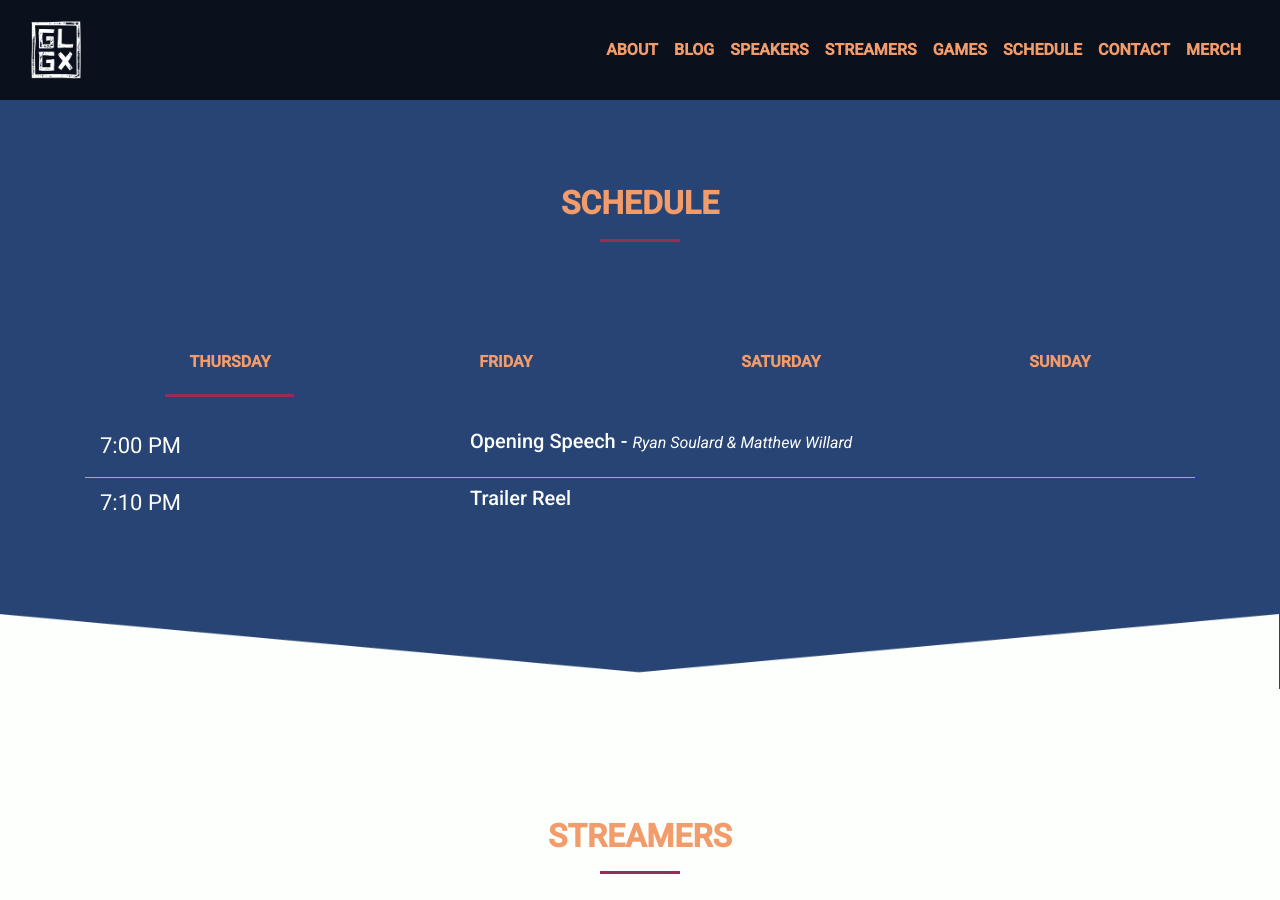
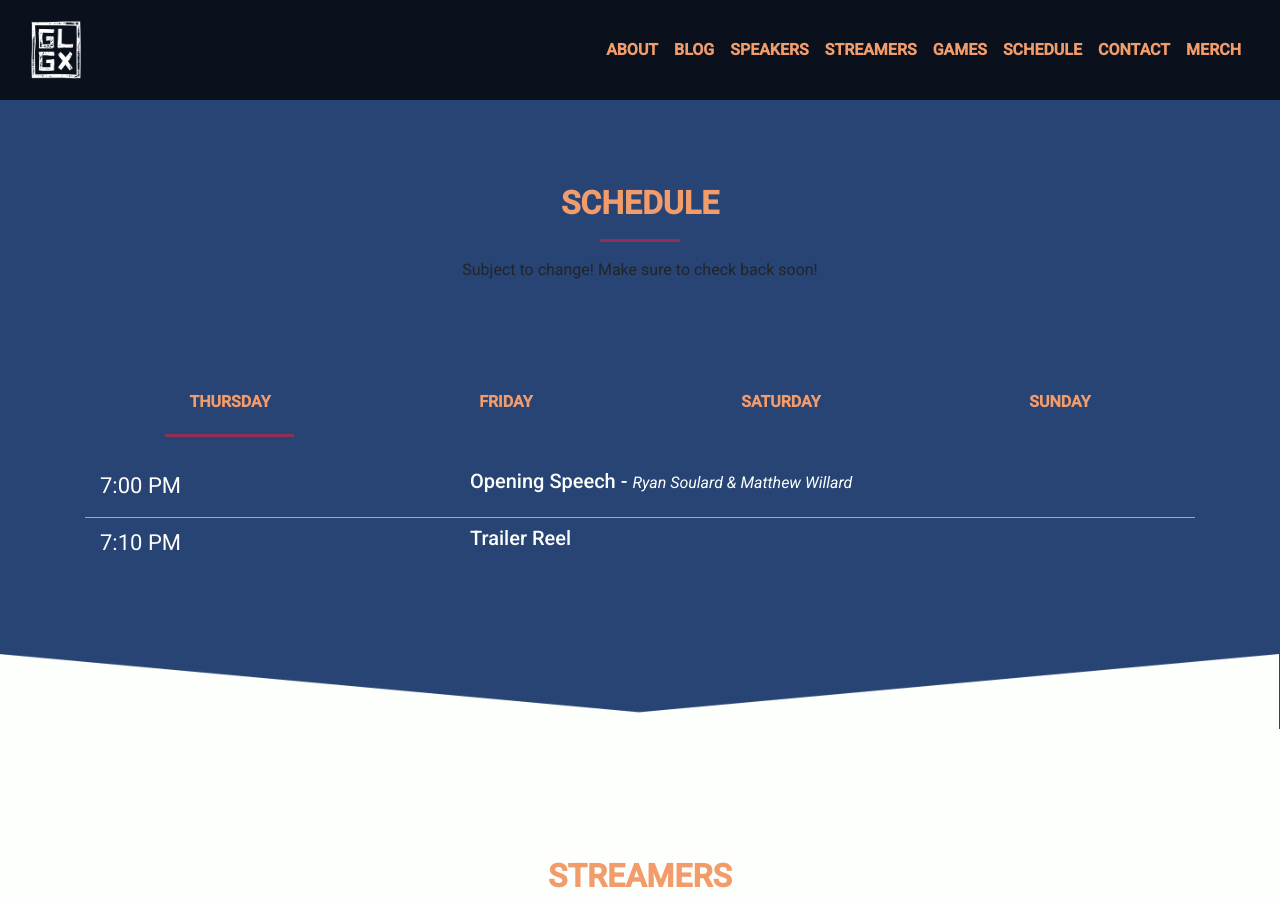
Before and after one commit to LTUX-Admin/LTUX-Admin.github.io, a Jekyll site: the page built from index.html, in a window 1280 px wide and 900 px high, scrolled down 3109 px. Built offline with Jekyll 4.4.1, drawn with Linux system fonts in a browser that asks for light colours; comment, search, counter and statistics services are not loaded.

Commit message:
schedule check back soon!

```diff
--- a/_includes/schedule.html
+++ b/_includes/schedule.html
@@ -2,7 +2,7 @@
     <div class="section-header mb-100">
         <h2 class="pixelText">Schedule</h2>
         <hr class="divider"/>
-        <!--            <p>Come listen to them talk!</p>-->
+        <p>Subject to change! Make sure to check back soon!</p>
     </div>
     <div class="row">
         <div class="col-12 mb-3">
```
